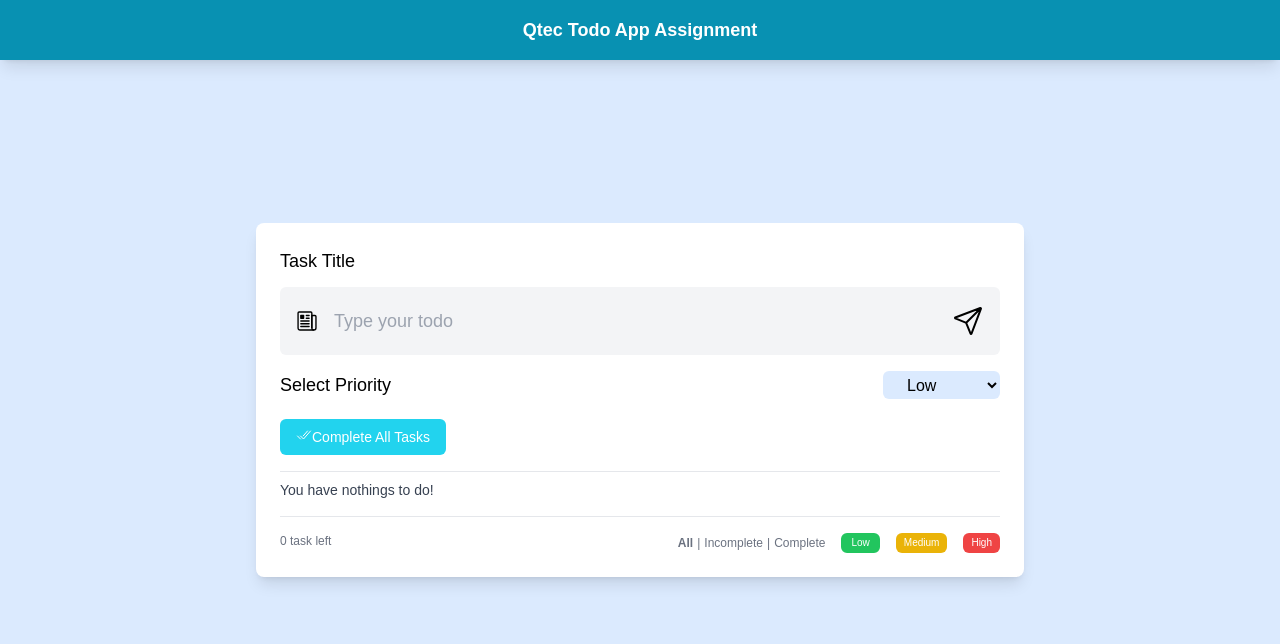
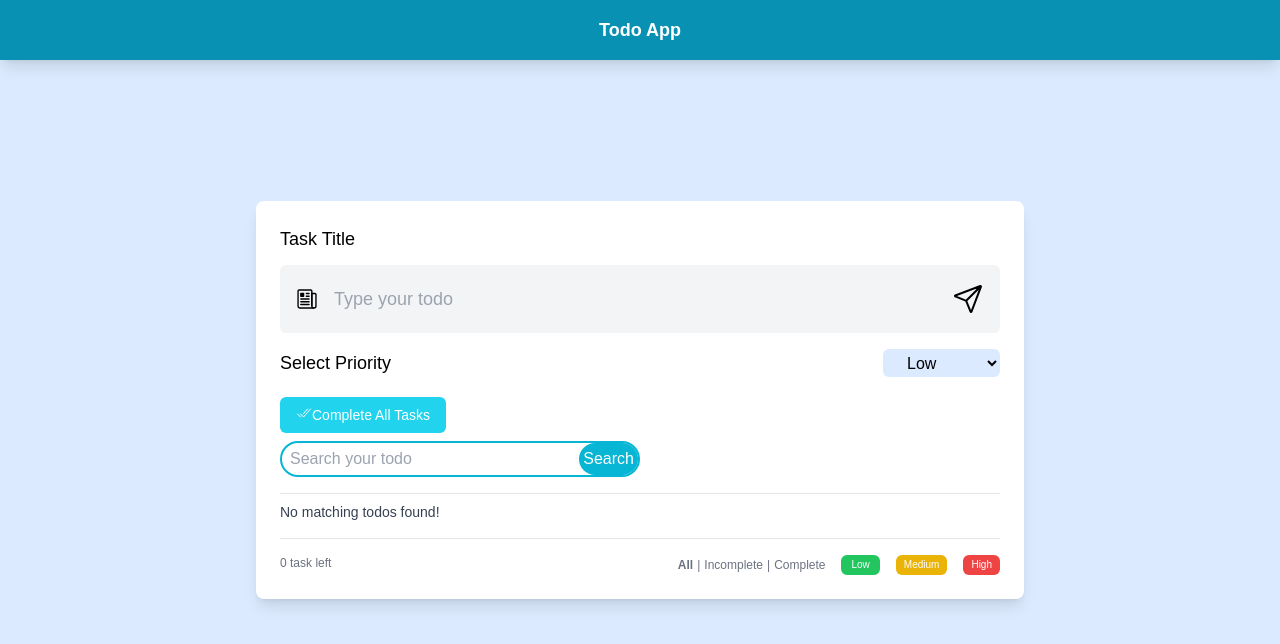
Before and after one commit to Tonmoy01/qtec-todo-assignment, a React (Vite) app: page / in a window 1280 px wide. Shown: the top 644 px of the page. Built offline with nearby package versions, Linux system fonts and the light colour scheme.

Commit message:
complete todo app

```diff
--- a/src/components/Header.jsx
+++ b/src/components/Header.jsx
@@ -7,6 +7,7 @@ import {
   IoPaperPlaneOutline,
 } from 'react-icons/io5';
 import todoSlice from '../store/slice/todoSlice';
+import Search from './Search';
 
 function Header() {
   const dispatch = useDispatch();
@@ -71,6 +72,8 @@ function Header() {
         <IoCheckmarkDone className='w-4 h-4' />
         <span>Complete All Tasks</span>
       </button>
+
+      <Search />
     </div>
   );
 }
--- a/src/components/Navbar.jsx
+++ b/src/components/Navbar.jsx
@@ -3,7 +3,7 @@ import React from 'react';
 function Navbar() {
   return (
     <div className='fixed top-0 left-0 w-full py-4 text-lg font-bold text-center text-white shadow-lg header bg-cyan-600'>
-      Qtec Todo App Assignment
+      Todo App
     </div>
   );
 }
--- /dev/null
+++ b/src/components/Search.jsx
@@ -0,0 +1,30 @@
+// Search.js
+import React from 'react';
+import { useDispatch, useSelector } from 'react-redux';
+import { setSearchTerm } from '../store/slice/searchSlice';
+
+function Search() {
+  const dispatch = useDispatch();
+  const searchTerm = useSelector((state) => state.search);
+
+  const handleSearch = (e) => {
+    dispatch(setSearchTerm(e.target.value));
+  };
+
+  return (
+    <div className='flex items-center w-full pl-2 mt-2 border-2 rounded-full border-cyan-500 md:w-6/12'>
+      <input
+        type='search'
+        className='w-full outline-none'
+        placeholder='Search your todo'
+        value={searchTerm}
+        onChange={handleSearch}
+      />
+      <button className='p-1 text-white rounded-full text-md bg-cyan-500'>
+        Search
+      </button>
+    </div>
+  );
+}
+
+export default Search;
--- a/src/components/Todos/TodoList.jsx
+++ b/src/components/Todos/TodoList.jsx
@@ -6,6 +6,7 @@ function TodoList() {
   const todosItem = useSelector((state) => state.todo);
   const priority = useSelector((state) => state.priority);
   const status = useSelector((state) => state.status);
+  const searchTerm = useSelector((state) => state.search);
 
   const filteredTodo =
     priority === ''
@@ -17,11 +18,17 @@ function TodoList() {
       ? filteredTodo
       : filteredTodo.filter((item) => item.isComplete === status);
 
+  const filteredSearchTodo = searchTerm
+    ? filteredStatusTodo.filter((item) =>
+        item.title.toLowerCase().includes(searchTerm.toLowerCase())
+      )
+    : filteredStatusTodo;
+
   return (
     <div className='mt-2 text-gray-700 text-sm max-h-[300px] overflow-y-auto'>
-      {filteredStatusTodo?.length === 0
-        ? 'You have nothings to do!'
-        : filteredStatusTodo?.map((item) => <Todo key={item.id} item={item} />)}
+      {filteredSearchTodo?.length === 0
+        ? 'No matching todos found!'
+        : filteredSearchTodo?.map((item) => <Todo key={item.id} item={item} />)}
     </div>
   );
 }
--- a/src/store/index.js
+++ b/src/store/index.js
@@ -2,12 +2,14 @@ import { configureStore } from '@reduxjs/toolkit';
 import { todoReducers } from './slice/todoSlice';
 import { priorityReducers } from './slice/prioritySlice';
 import { statusReducers } from './slice/statusSlice';
+import searchReducer from './slice/searchSlice';
 
 const store = configureStore({
   reducer: {
     todo: todoReducers,
     priority: priorityReducers,
     status: statusReducers,
+    search: searchReducer,
   },
 });
 
--- /dev/null
+++ b/src/store/slice/searchSlice.js
@@ -0,0 +1,14 @@
+import { createSlice } from '@reduxjs/toolkit';
+
+const searchSlice = createSlice({
+  name: 'search',
+  initialState: '',
+  reducers: {
+    setSearchTerm: (_, { payload }) => {
+      return payload;
+    },
+  },
+});
+
+export const { setSearchTerm } = searchSlice.actions;
+export default searchSlice.reducer;
```
Also changed, not shown: 1 other file (tests, documents, lock files or other folders).
